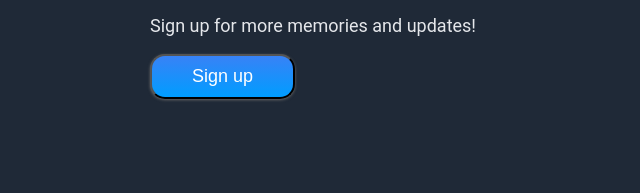
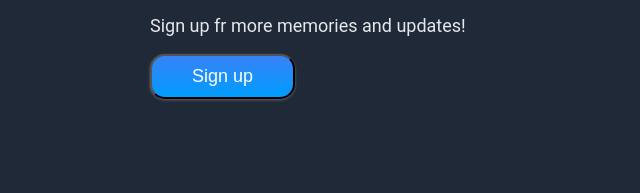
Before and after one commit to fk835/personal-blog-website, a plain HTML site: page index.html in a window 1280 px wide. Shown: the part 350-543 px from the top of the page, 0-640 px from the left. Drawn offline with Linux system fonts and the light colour scheme.

Commit message:
testing -- testing
 just shifted git to windows

```diff
--- a/index.html
+++ b/index.html
@@ -19,7 +19,7 @@
     <div class="hero-main">
         <div class="hero-div">
             <p class="hero">Made With Memories - 6-B</p>
-            <p class="hero-sub">Sign up for more memories and updates!</p>
+            <p class="hero-sub">Sign up fr more memories and updates!</p>
             <button>Sign up</button>
         </div>
 
```
